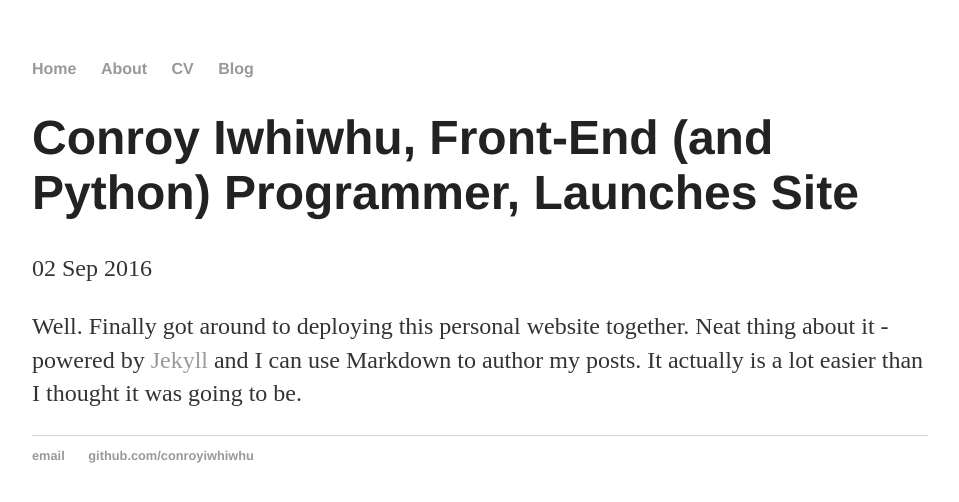
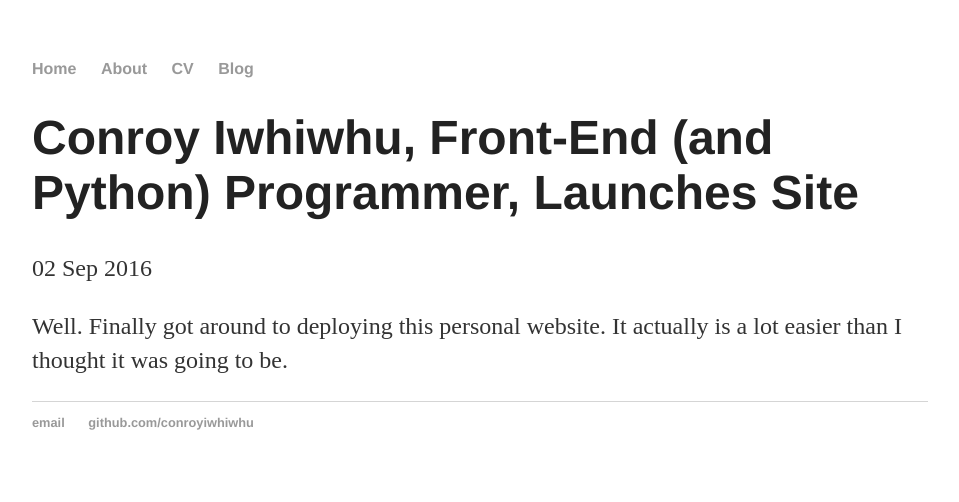
Before and after one commit to conroyiwhiwhu/conroyiwhiwhu.github.io, a Jekyll site: the page built from _posts/2016-09-02-conroy-iwhiwhu-site-launched.md, in a window 1280 px wide. Shown: the top 502 px of the page, without its empty margins (160-1119 px from the left). Built offline with Jekyll 4.4.1, drawn with Linux system fonts in a browser that asks for light colours.

Commit message:
Update 2016-09-02-conroy-iwhiwhu-site-launched.md

```diff
--- a/_posts/2016-09-02-conroy-iwhiwhu-site-launched.md
+++ b/_posts/2016-09-02-conroy-iwhiwhu-site-launched.md
@@ -4,4 +4,4 @@ title: "Conroy Iwhiwhu, Front-End (and Python) Programmer, Launches Site"
 date: 2016-09-02
 ---
 
-Well. Finally got around to deploying this personal website together. Neat thing about it - powered by [Jekyll](http://jekyllrb.com) and I can use Markdown to author my posts. It actually is a lot easier than I thought it was going to be.
+Well. Finally got around to deploying this personal website. It actually is a lot easier than I thought it was going to be.
```
